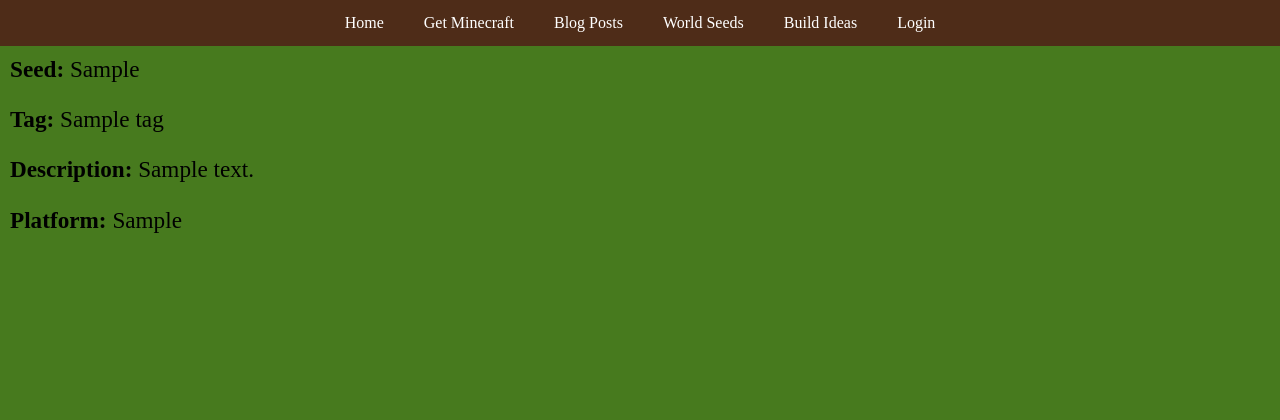
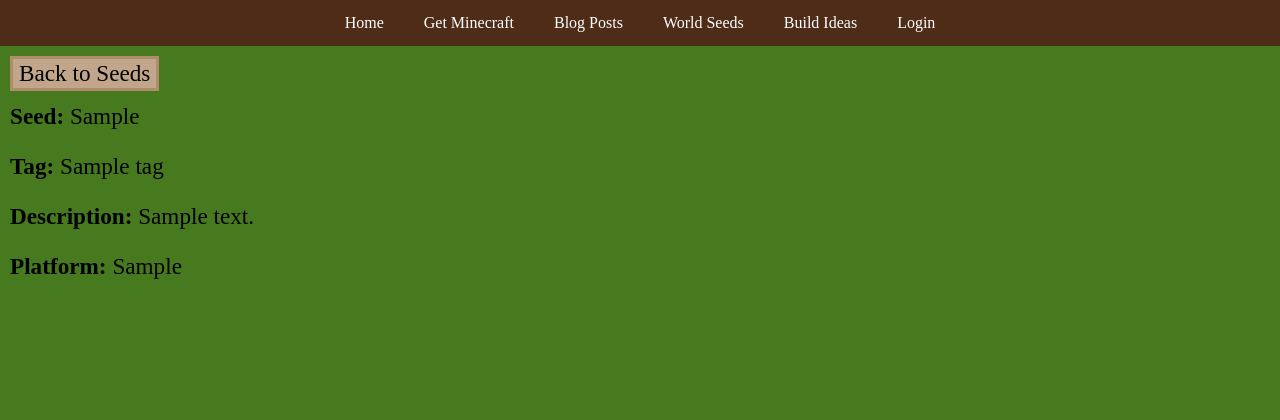
Before and after one commit to andrewdoepke/CSP2, a Flask app: page /viewseed/1 in a window 1280 px wide. Shown: the part 97-517 px from the top of the page. Run offline with Flask 2, Linux system fonts and the light colour scheme; tables that the repository leaves empty hold one stand-in row (values such as "Sample post").

Commit message:
Added back button for seeds
Also some button style. For whatever reason it feels natural to have a back button in the seed view but not the post view? Either way i just made it like that for now

```diff
--- a/static/css/world-seeds-hub_style.css
+++ b/static/css/world-seeds-hub_style.css
@@ -30,3 +30,7 @@ h1 {
     margin: 1em;
     color: white;
 }
+
+#backbut {
+    margin-bottom: 0.5em;
+}
--- a/templates/new-world-seed.html
+++ b/templates/new-world-seed.html
@@ -28,7 +28,7 @@
                         <label for="tag1">Village</label><br>
                         <input type="radio" class = "tag-check-box" name="tag" id="tag2" value="Mountains" required>
                         <label for="tag2">Mountains</label><br>
-                        <input type="radio" class = "tag-check-box" name="tag" id="tag3" value="FlatLand" required>
+                        <input type="radio" class = "tag-check-box" name="tag" id="tag3" value="Flat Land" required>
                         <label for="tag3">Flat Land</label><br>
                     </div>
                     <div class = "tag-col">
--- a/templates/world-seed.html
+++ b/templates/world-seed.html
@@ -1,8 +1,13 @@
 {% extends "template.html" %}
+
+{% block localcss %}
+    <link rel="stylesheet" href="{{url_for('static', filename='css/world-seeds-hub_style.css')}}">
+{% endblock %}
 
 {% block content %}
     <!-- Main Body of Page -->
 		<div class = "main">
+			<input type="button" id="backbut" value="Back to Seeds" onclick="location.href='/worldseed/all'" class = "link-buttons">
 			<p><b>Seed:</b> {{ seed[1] }}</p>
 			<p><b>Tag: </b>{{ tag[1] }}</p>
 			<p><b>Description: </b>{{ seed[2] }}</p>
--- a/templates/world-seeds.html
+++ b/templates/world-seeds.html
@@ -17,13 +17,13 @@
 			<h2>Choose your platform: </h2>
 			<div id="choose">
 				<div>
-					<input type="button" name="platform" value="All" id="all" onclick="location.href='/worldseed/all'">
+					<input type="button" name="platform" value="All" id="all" onclick="location.href='/worldseed/all'" class = "link-buttons">
 				</div>
                 <div>
-					<input type="button" name="platform" value="Java" id="java" onclick="location.href='/worldseed/java'">
+					<input type="button" name="platform" value="Java" id="java" onclick="location.href='/worldseed/java'" class = "link-buttons">
 				</div>
 				<div>
-                	<input type="button" name="platform" value="Bedrock" id="bedrock" onclick="location.href='/worldseed/bedrock'">
+                	<input type="button" name="platform" value="Bedrock" id="bedrock" onclick="location.href='/worldseed/bedrock'" class = "link-buttons">
 				</div>
 			</div>
 			<h1>Platform: <span class="proper"> {{ plat }} </span></h1>
```
Also changed, not shown: static/database/database.db.
